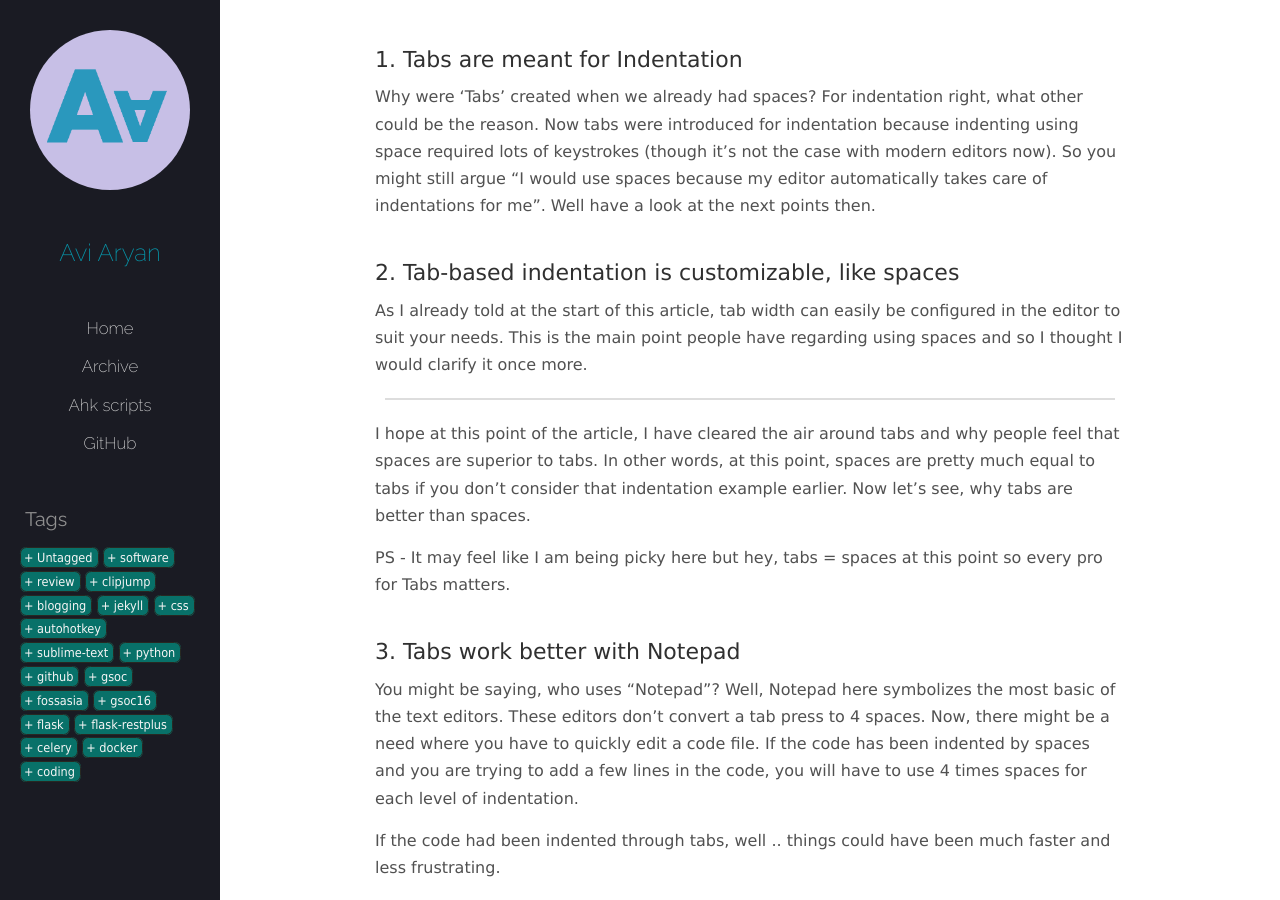
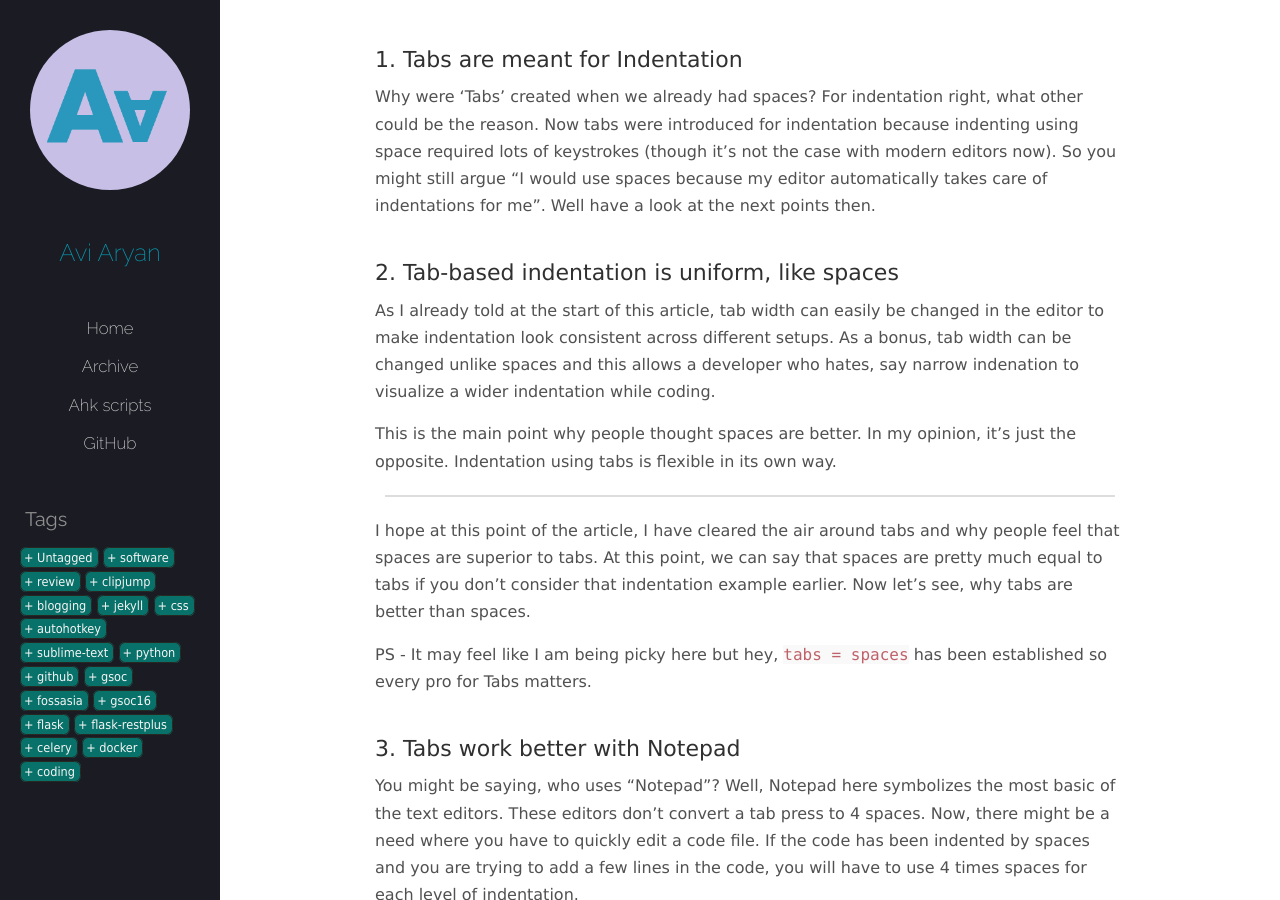
Before and after one commit to aviaryan/aviaryan.github.com-retired-2018, a Jekyll site: the page built from _posts/2017-06-07-tabs-ftw.md, in a window 1280 px wide and 900 px high, scrolled down 894 px. Built offline with Jekyll 4.4.1, drawn with Linux system fonts in a browser that asks for light colours; comment, search, counter and statistics services are not loaded.

Commit message:
improve tabs-ftw post

```diff
--- a/_posts/2017-06-07-tabs-ftw.md
+++ b/_posts/2017-06-07-tabs-ftw.md
@@ -44,18 +44,20 @@ So you might still argue "I would use spaces because my editor automatically tak
 Well have a look at the next points then.
 
 
-## 2. Tab-based indentation is customizable, like spaces
+## 2. Tab-based indentation is uniform, like spaces
 
-As I already told at the start of this article, tab width can easily be configured in the editor to suit your needs.
-This is the main point people have regarding using spaces and so I thought I would clarify it once more.
+As I already told at the start of this article, tab width can easily be changed in the editor to make indentation look consistent across different setups.
+As a bonus, tab width can be changed unlike spaces and this allows a developer who hates, say narrow indenation to visualize a wider indentation while coding.
+
+This is the main point why people thought spaces are better. In my opinion, it's just the opposite. Indentation using tabs is flexible in its own way.
 
 -----
 
 I hope at this point of the article, I have cleared the air around tabs and why people feel that spaces are superior to tabs.
-In other words, at this point, spaces are pretty much equal to tabs if you don't consider that indentation example earlier.
+At this point, we can say that spaces are pretty much equal to tabs if you don't consider that indentation example earlier.
 Now let's see, why tabs are better than spaces.
 
-PS - It may feel like I am being picky here but hey, tabs = spaces at this point so every pro for Tabs matters.
+PS - It may feel like I am being picky here but hey, `tabs = spaces` has been established so every pro for Tabs matters.
 
 
 ## 3. Tabs work better with Notepad
```
